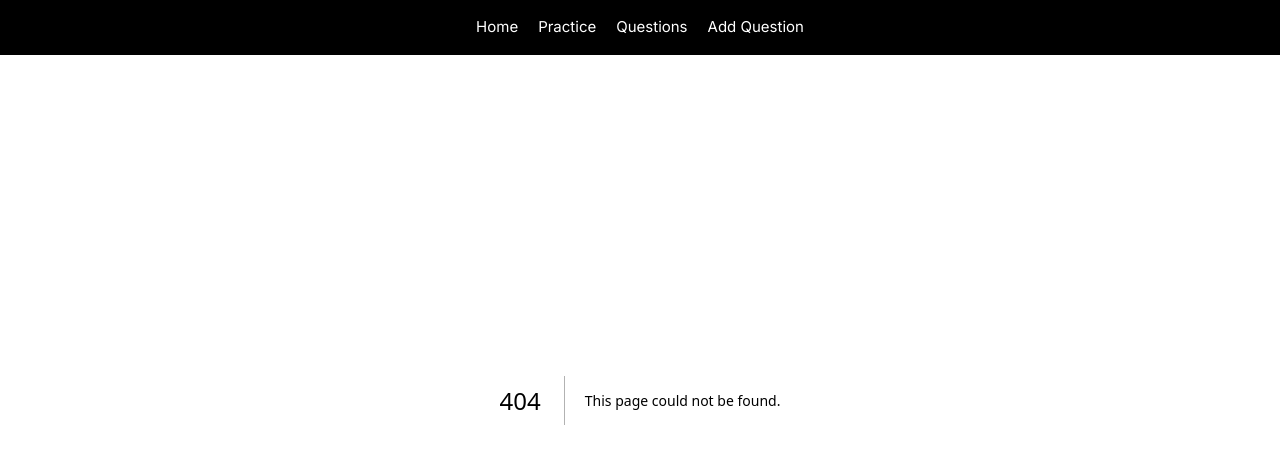
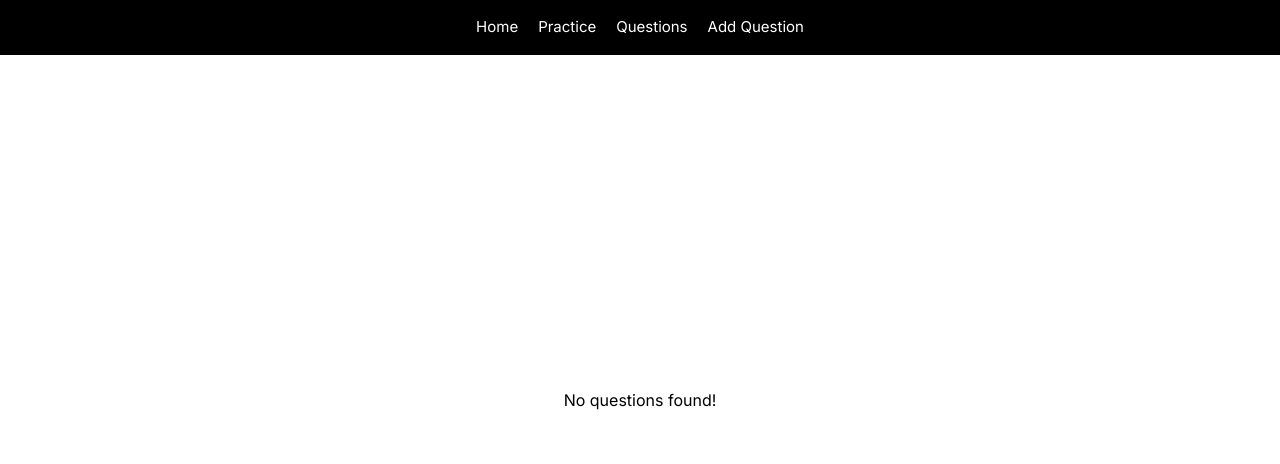
Before and after one commit to DebuggedMoon/comptia-study, a Next.js app: page /practice/multiblechoise in a window 1280 px wide. Before the commit this address had no page. Shown: the top 464 px of the page. Built offline with nearby package versions, Linux system fonts and the light colour scheme; no server answers; the database is empty.

Commit message:
Move multible choise practice mode into its own page

```diff
--- /dev/null
+++ b/src/app/practice/multiblechoise/page.tsx
@@ -0,0 +1,25 @@
+import MultibleChoiseAnswerButton from "@/components/MultibleChoiseAnswerButton";
+import getMultibleChoiseQuestion from "@/services/getMultibleChoiseQuestion";
+import shuffleArrayInPlace from "@/utils/shuffleArray";
+
+export default async function PracticeMultibleChoise() {
+
+	const question = await getMultibleChoiseQuestion();
+
+	if (question === null) {
+		return (
+			<main className="flex flex-col items-center justify-center min-h-screen p-24">
+				No questions found!
+			</main>
+		)
+	}
+
+	shuffleArrayInPlace(question.answers);
+
+	return (
+		<main className="flex flex-col min-h-screen p-24">
+			<h1 className="py-[10%] text-3xl text-center">{question.body}</h1>
+			<MultibleChoiseAnswerButton answers={question.answers} />
+		</main>
+	);
+}
```
